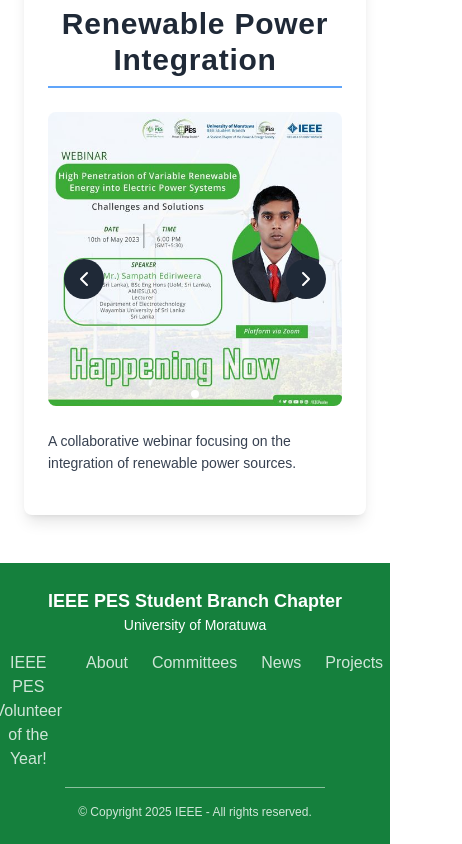
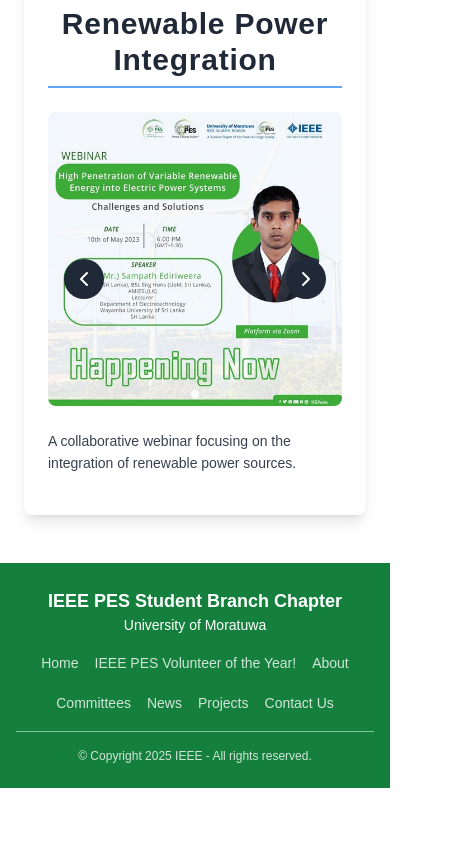
Before and after one commit to AdeepaK2/pes-official, a Next.js app: page /events in a window 390 px wide. Shown: the part 9322-10166 px from the top of the page, 462 px wide, since content can reach past the window. After the commit the page ends 10110 px from the top, so only its background shows below. Built offline with nearby package versions, Linux system fonts and the light colour scheme.

Commit message:
Improve footer layout with responsive design adjustments and enhanced navigation styling

```diff
--- a/src/components/footer.js
+++ b/src/components/footer.js
@@ -13,27 +13,33 @@
     { name: "Committees", href: "/committees" },
     { name: "News", href: "/news" },
     { name: "Projects", href: "/events" },
-    { name: "Contact Us", href: "/contact" }
+    { name: "Contact Us", href: "/contact" },
   ];
 
   return (
     <footer className="bg-green-700 text-white py-6 mt-0">
-      <div className="container mx-auto text-center">
+      <div className="container mx-auto text-center px-4">
+        {/* Organization Name */}
         <h2 className="text-lg font-semibold">IEEE PES Student Branch Chapter</h2>
         <p className="text-sm">University of Moratuwa</p>
 
-        <div className="mt-4 flex justify-center space-x-6">
+        {/* Navigation Links - Stacks in Mobile */}
+        <div className="mt-4 flex flex-wrap justify-center gap-4 md:space-x-6 md:flex-nowrap">
           {navItems.map((item) => (
             <Link key={item.href} href={item.href}>
-              <span className="text-white opacity-80 hover:opacity-100 transition duration-300 cursor-pointer">
+              <span
+                className={`text-white opacity-80 hover:opacity-100 transition duration-300 cursor-pointer text-sm md:text-base`}
+              >
                 {item.name}
               </span>
             </Link>
           ))}
         </div>
 
-        <div className="border-t border-white/50 my-4 w-2/3 mx-auto"></div>
+        {/* Divider */}
+        <div className="border-t border-white/50 my-4 w-full md:w-2/3 mx-auto"></div>
 
+        {/* Copyright Section */}
         <p className="text-xs opacity-80">© Copyright 2025 IEEE - All rights reserved.</p>
       </div>
     </footer>
```
